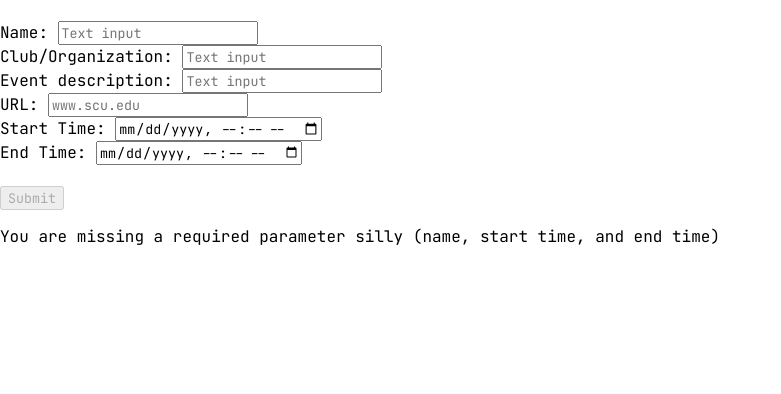
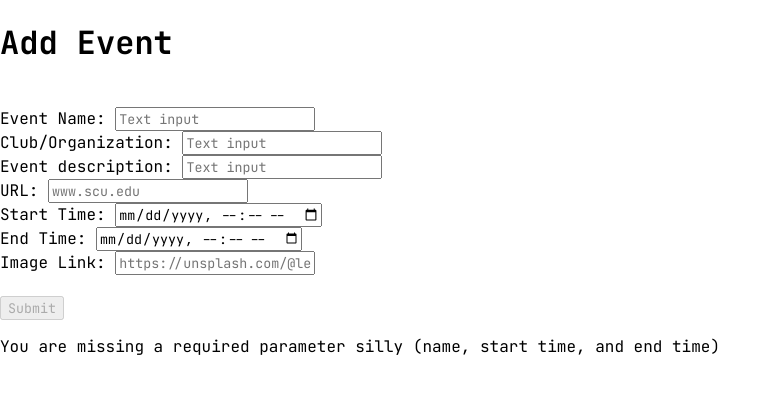
Before and after one commit to LeoATX/humanityhack2024, a Vue app in the folder fistbump/: page /leader in a window 1280 px wide. Shown: the top 394 px of the page, without its empty margins (0-781 px from the left). Built offline with nearby package versions, Linux system fonts and the light colour scheme; a web font is replaced by a local one; what @coleqiu/vue-drag-select would draw is missing.

Commit message:
added images

```diff
--- a/fistbump/src/views/LeaderView.vue
+++ b/fistbump/src/views/LeaderView.vue
@@ -15,6 +15,7 @@ export default {
       startTime: null, // required
       endTime: null, // required
       error: "",
+      submitted: false,
     };
   },
 
@@ -42,17 +43,19 @@ export default {
         }&description=${this.description}&url=${this.url
         }&startTime=${startTimeEpoch}&endTime=${endTimeEpoch}`
       );
+
     },
   },
 };
 </script>
 
 <template>
-  <title>Add Event</title>
-  <br>
   <div style="margin:0 auto;">
 
-    <label>Name: </label>
+    <h1>Add Event</h1>
+    <br>
+
+    <label>Event Name: </label>
     <input v-model="name" class="input" type="text" placeholder="Text input" />
 
     <br />
@@ -75,11 +78,16 @@ export default {
     <label>End Time: </label>
     <input v-model="endTime" class="input" type="datetime-local" />
 
+    <br />
+    <label>Image Link: </label>
+    <input v-model="url" class="input" type="text" placeholder="https://unsplash.com/@leonardchen" />
+
     <br /><br>
     <button @click="submit"
       :disabled="(name == null || startTime == null || endTime == null) ? '' : disabled">Submit</button>
     <p v-if="(name == null || startTime == null || endTime == null) == true">You are missing a required parameter silly
       (name, start time, and end time)</p>
+    <p v-if="submitted">submitted!</p>
 
     <p style="color: red">{{ error }}</p>
   </div>
--- a/fistbump/src/views/MainView.vue
+++ b/fistbump/src/views/MainView.vue
@@ -67,7 +67,7 @@
         <div style="display: flex; flex-wrap: wrap; gap: 35px; justify-content: center;">
           <h3 v-for="day in ['2/17', '2/17', '2/17', '2/17', '2/17']">{{ day }}</h3>
         </div>
-        <center><h1>Monday, 2/19</h1></center>
+        <h1>Monday, 2/19</h1>
       </div>
       <div class="timeline">
         <div style="margin-right: 15px; margin-top: -25px;">
```
Also changed, not shown: 2 other files (tests, documents, lock files or other folders).
